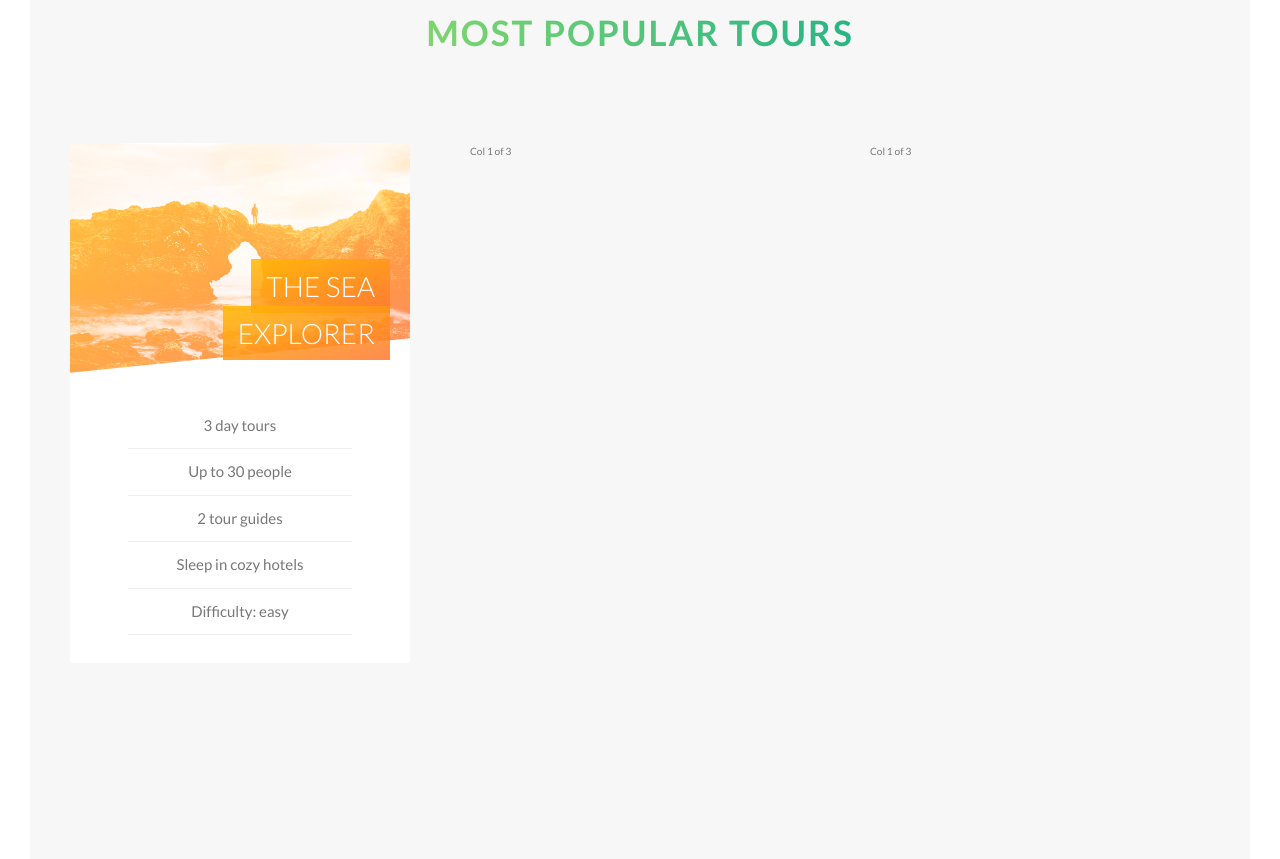
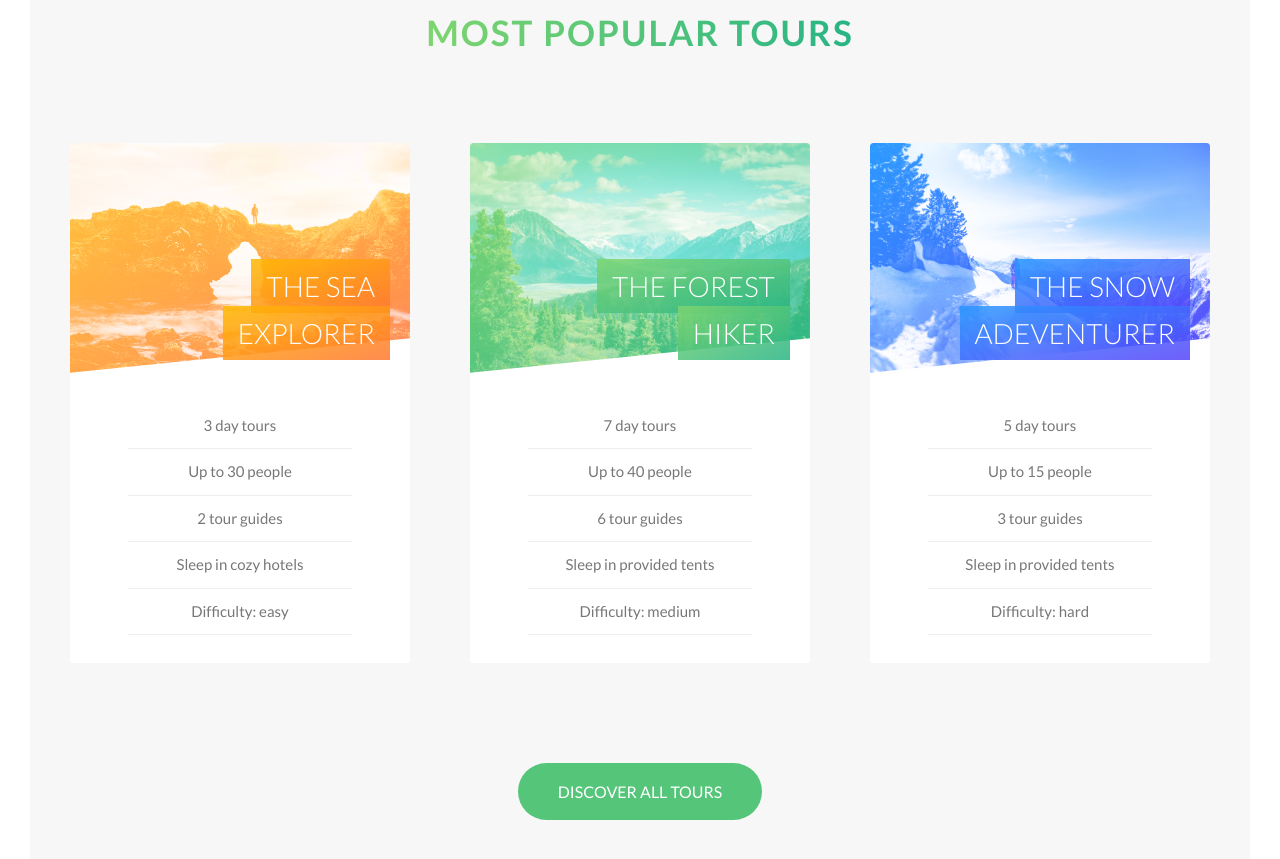
Before and after one commit to takabatoshiki/Natours, a website: page index.html in a window 1280 px wide. Shown: the part 2332-3191 px from the top of the page. Drawn offline with Linux system fonts and the light colour scheme.

Commit message:
add button

```diff
--- a/index.html
+++ b/index.html
@@ -128,17 +128,82 @@
                       </div>
                     </div>
                     <div class="card__side card__side--back card__side--back-1">
-                      BACK
+                      <div class="card__cta">
+                        <div class="card__price-box">
+                          <p class="card__price-only">Only</p>
+                          <p class="card__price-value">$297</p>
+                        </div>
+                        <a href="#" class="btn btn--white">Book now!</a>
+                      </div>
                     </div>
                   </div>
                 </div>
                 <div class="col-1-of-3">
-                  Col 1 of 3
+                  <div class="card">
+                    <div class="card__side card__side--front">
+                      <div class="card__picture card__picture--2">
+                          &nbsp;
+                      </div>
+                      <h4 class="card__heading">
+                        <spn class="card__heading-span card__heading-span--2">The Forest Hiker</spn>
+                      </h4>
+                      <div class="card__details">
+                        <ul>
+                          <li>7 day tours</li>
+                          <li>Up to 40 people</li>
+                          <li>6 tour guides</li>
+                          <li>Sleep in provided tents</li>
+                          <li>Difficulty: medium</li>
+                        </ul>
+                      </div>
+                    </div>
+                    <div class="card__side card__side--back card__side--back-2">
+                      <div class="card__cta">
+                        <div class="card__price-box">
+                          <p class="card__price-only">Only</p>
+                          <p class="card__price-value">$497</p>
+                        </div>
+                        <a href="#" class="btn btn--white">Book now!</a>
+                      </div>
+                    </div>
+                  </div>
                 </div>
                 <div class="col-1-of-3">
-                  Col 1 of 3
+                  <div class="card">
+                    <div class="card__side card__side--front">
+                      <div class="card__picture card__picture--3">
+                          &nbsp;
+                      </div>
+                      <h4 class="card__heading">
+                        <spn class="card__heading-span card__heading-span--3">The Snow Adeventurer</spn>
+                      </h4>
+                      <div class="card__details">
+                        <ul>
+                          <li>5 day tours</li>
+                          <li>Up to 15 people</li>
+                          <li>3 tour guides</li>
+                          <li>Sleep in provided tents</li>
+                          <li>Difficulty: hard</li>
+                        </ul>
+                      </div>
+                    </div>
+                    <div class="card__side card__side--back card__side--back-3">
+                      <div class="card__cta">
+                        <div class="card__price-box">
+                          <p class="card__price-only">Only</p>
+                          <p class="card__price-value">$897</p>
+                        </div>
+                        <a href="#" class="btn btn--white">Book now!</a>
+                      </div>
+                    </div>
+                  </div>
                 </div>
               </div>
+
+              <div class="u-center-text u-margin-top-huge">
+                <a href="#" class="btn btn--green">Discover all tours</a>
+              </div>
+
             </section>
         </main>
 
--- a/sass/base/_utilities.scss
+++ b/sass/base/_utilities.scss
@@ -3,3 +3,6 @@
 .u-margin-bottom-small{ margin-bottom: 1.5rem; }
 .u-margin-bottom-medium{ margin-bottom: 4rem; }
 .u-margin-bottom-big{ margin-bottom: 8rem; }
+
+.u-margin-top-big{ margin-top: 8rem; }
+.u-margin-top-huge{ margin-top: 10rem; }
--- a/sass/components/_button.scss
+++ b/sass/components/_button.scss
@@ -30,6 +30,14 @@
     color: $color-grey-dark;
     &::after {
       background-color: $color-white;
+    }
+  }
+
+  &--green {
+    background-color: $color-primary;
+    color: $color-white;
+    &::after {
+      background-color: $color-primary;
     }
   }
 
--- a/sass/components/_card.scss
+++ b/sass/components/_card.scss
@@ -27,6 +27,14 @@
       &-1 {
         background-image: linear-gradient(to right bottom, $color-secondary-light, $color-secondary-dark);
       }
+
+      &-2 {
+        background-image: linear-gradient(to right bottom, $color-primary-light, $color-primary-dark);
+      }
+
+      &-3 {
+        background-image: linear-gradient(to right bottom, $color-tertiary-light, $color-tertiary-dark);
+      }
     }
   }
 
@@ -45,16 +53,19 @@
     background-blend-mode: screen;
     -webkit-clip-path: polygon(0 0, 100% 0, 100% 85%, 0 100%);
     clip-path: polygon(0 0, 100% 0, 100% 85%, 0 100%);
+    border-top-left-radius: 3px;
+    border-top-right-radius: 3px;
+
     &--1 {
       background-image: linear-gradient(to right bottom, $color-secondary-light, $color-secondary-dark), url(../img/nat-5.jpg);
     }
 
     &--2 {
-      background-image: url(../img/nat-5.jpg);
+      background-image: linear-gradient(to right bottom, $color-primary-light, $color-primary-dark), url(../img/nat-6.jpg);
     }
 
     &--3 {
-      background-image: url(../img/nat-5.jpg);
+      background-image: linear-gradient(to right bottom, $color-tertiary-light, $color-tertiary-dark), url(../img/nat-7.jpg);
     }
   }
   &__heading{
@@ -72,8 +83,17 @@
     padding: 1rem 1.5rem;
     -webkit-box-decoration-break: clone;
     box-decoration-break: clone;
+
     &--1 {
       background-image: linear-gradient(to right bottom, rgba($color-secondary-light , .85), rgba($color-secondary-dark, .85));
+    }
+
+    &--2 {
+      background-image: linear-gradient(to right bottom, rgba($color-primary-light , .85), rgba($color-primary-dark, .85));
+    }
+
+    &--3 {
+      background-image: linear-gradient(to right bottom, rgba($color-tertiary-light , .85), rgba($color-tertiary-dark, .85));
     }
   }
   &__details{
@@ -94,4 +114,29 @@
       }
     }
   }
+  // FRONT SIDE STYLING
+  &__cta{
+    position: absolute;
+    top: 50%;
+    left: 50%;
+    transform: translate(-50%, -50%);
+    width: 90%;
+    text-align: center;
+  }
+
+  &__price-box{
+    text-align: center;
+    color: $color-white;
+    margin-bottom: 8rem;
+  }
+
+  &__price-only{
+    font-size: 1.4rem;
+    text-transform: uppercase;
+  }
+
+  &__price-value{
+    font-size: 6rem;
+    font-weight: 100;
+  }
 }
--- a/sass/pages/_home.scss
+++ b/sass/pages/_home.scss
@@ -23,6 +23,6 @@
 
 .section-tours{
   background-color: $color-grey-light-1;
-  padding: 25rem 0 50rem 0;
+  padding: 25rem 0 15rem 0;
   margin-top: -10rem;
 }
```
Also changed, not shown: css/style.css.
